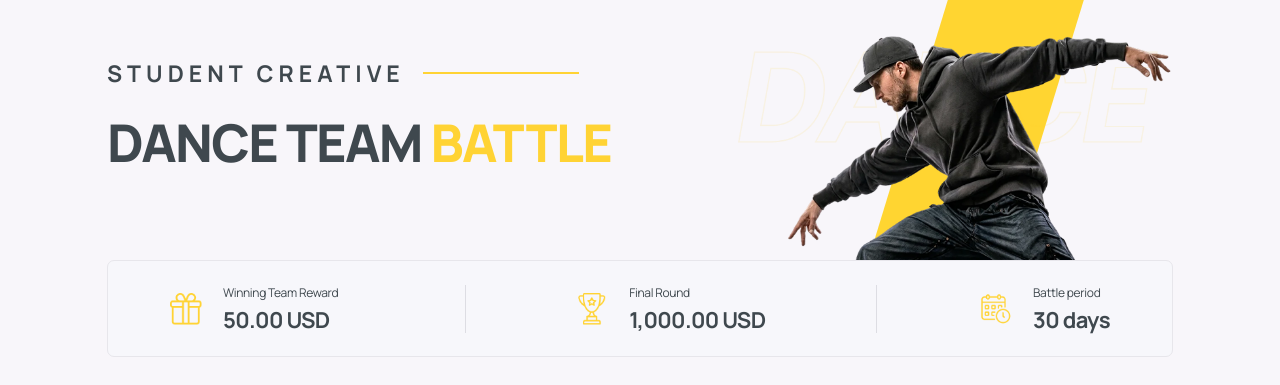
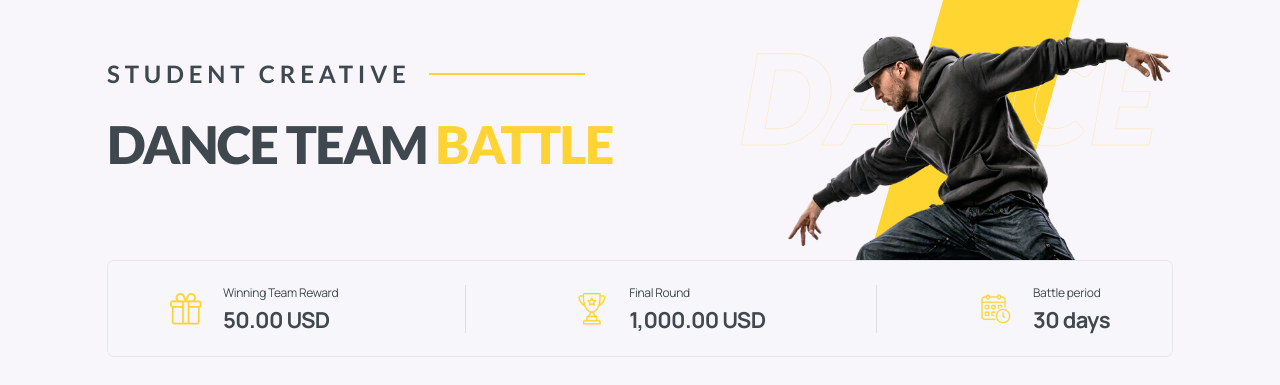
Before and after one commit to BemBexLab/james-popup-02, a plain HTML site: page index.html in a window 1280 px wide. Shown: the top 385 px of the page. Drawn offline with nearby package versions, Linux system fonts and the light colour scheme.

Commit message:
Updated: Codebase

```diff
--- a/index.html
+++ b/index.html
@@ -18,6 +18,23 @@
       src="https://cdn.jsdelivr.net/npm/alpinejs@3.14.9/dist/cdn.min.js"
     ></script>
     <style>
+      @font-face {
+        font-family: "Hero Lato";
+        src: url("assets/vendor/lato-700.ttf") format("truetype");
+        font-style: normal;
+        font-weight: 700;
+        font-display: swap;
+      }
+      @font-face {
+        font-family: "Hero Lato";
+        src: url("assets/vendor/lato-900.ttf") format("truetype");
+        font-style: normal;
+        font-weight: 900;
+        font-display: swap;
+      }
+      [data-ui="hero"] {
+        font-family: "Hero Lato", Arial, sans-serif;
+      }
       .image-frame {
         position: relative;
         overflow: hidden;
@@ -78,9 +95,10 @@
         data-ui="hero"
         class="relative h-[260px] overflow-hidden max-[1024px]:h-[240px] max-[640px]:h-[310px]"
       >
-        <div class="relative z-10 pt-[56px] max-[1024px]:pt-9 max-[640px]:pt-6">
+        <div data-ui="hero-copy" class="relative z-10 pt-[56px] max-[1024px]:pt-9 max-[640px]:pt-6">
           <div
-            class="flex items-center gap-[18px] text-[23px] font-bold uppercase tracking-[5px] max-[1024px]:text-[17px] max-[1024px]:tracking-[4px] max-[640px]:gap-3 max-[640px]:text-xs max-[640px]:tracking-[3px]"
+            data-ui="eyebrow"
+            class="flex items-center gap-[18px] text-[24px] font-bold uppercase tracking-[4.8px] max-[1024px]:text-[17px] max-[1024px]:tracking-[4px] max-[640px]:gap-3 max-[640px]:text-xs max-[640px]:tracking-[3px]"
           >
             <span class="whitespace-nowrap">Student Creative</span>
             <span
@@ -89,23 +107,39 @@
             ></span>
           </div>
           <h1
-            class="mt-[21px] text-[52px] leading-[1.2] font-extrabold uppercase tracking-[-1.7px] max-[1024px]:max-w-[390px] max-[1024px]:text-[42px] max-[640px]:mt-4 max-[640px]:max-w-none max-[640px]:text-[clamp(28px,7.5vw,36px)]"
+            class="mt-[21px] text-[52px] leading-[1.2] font-black uppercase tracking-[-1.6px] max-[1024px]:max-w-[390px] max-[1024px]:text-[42px] max-[640px]:mt-4 max-[640px]:max-w-none max-[640px]:text-[clamp(28px,7.5vw,36px)]"
           >
             Dance Team <span class="text-[#FFD334]">Battle</span>
           </h1>
         </div>
         <div
+          data-ui="hero-art"
           class="absolute top-0 right-0 h-full w-[460px] max-[1024px]:right-[-70px] max-[1024px]:opacity-60 max-[640px]:top-auto max-[640px]:right-0 max-[640px]:bottom-0 max-[640px]:h-[175px] max-[640px]:w-[300px] max-[640px]:opacity-100"
           aria-hidden="true"
         >
           <div
-            class="absolute -top-10 left-[192px] h-[360px] w-[136px] -skew-x-[17deg] bg-[#ffd531] max-[640px]:left-[160px] max-[640px]:w-[95px]"
+            data-ui="yellow-stripe"
+            class="absolute -top-10 left-[190px] h-[360px] w-[136px] -skew-x-[16deg] bg-[#ffd531] max-[640px]:left-[160px] max-[640px]:w-[95px]"
           ></div>
-          <img
-            src="assets/Dance.png"
-            alt=""
-            class="absolute top-[50px] left-[25px] w-[420px] max-w-none opacity-60 max-[640px]:top-[25px] max-[640px]:left-0 max-[640px]:w-[290px]"
-          />
+          <svg
+            data-ui="dance-outline"
+            class="absolute top-[51px] left-[25px] w-[428px] overflow-visible max-[640px]:top-[25px] max-[640px]:left-0 max-[640px]:w-[290px]"
+            viewBox="0 0 410 100"
+            fill="none"
+            stroke="#faecca"
+            stroke-width="0.8"
+            focusable="false"
+          >
+            <text
+              x="12"
+              y="90"
+              textLength="402"
+              lengthAdjust="spacingAndGlyphs"
+              font-size="120"
+              font-weight="900"
+              transform="skewX(-10)"
+            >DANCE</text>
+          </svg>
           <img
             src="assets/image 7.png"
             alt=""
```
Also changed, not shown: assets/Dance.png (deleted), assets/Rectangle 11.png (deleted), assets/Rectangle 5 (1).png (deleted), assets/Rectangle 5.png (deleted), assets/Rectangle 51.png (deleted), assets/Rectangle 6 (1).png (deleted), assets/Rectangle 6.png (deleted), assets/image 4.png (deleted), assets/vendor/lato-700.ttf (added), assets/vendor/lato-900.ttf (added).
